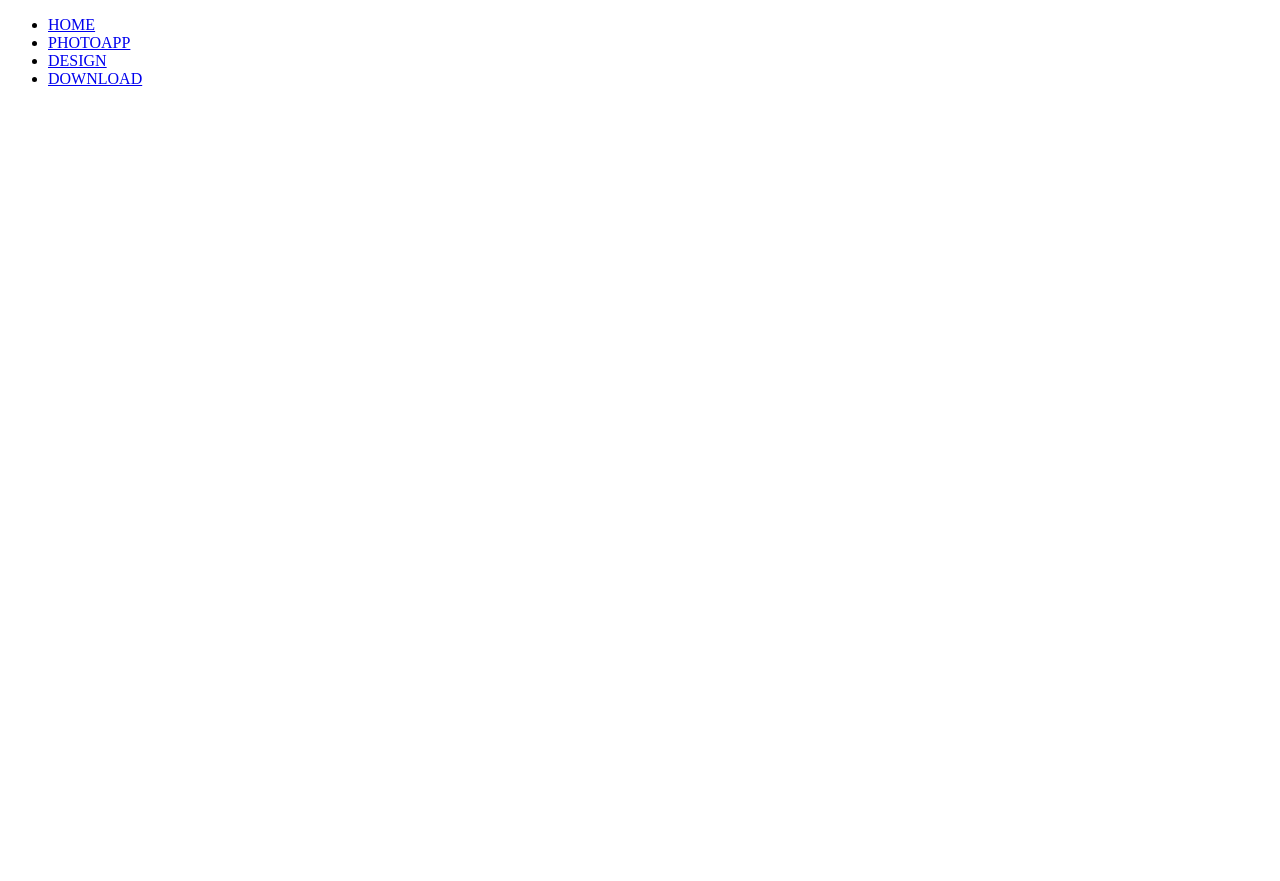
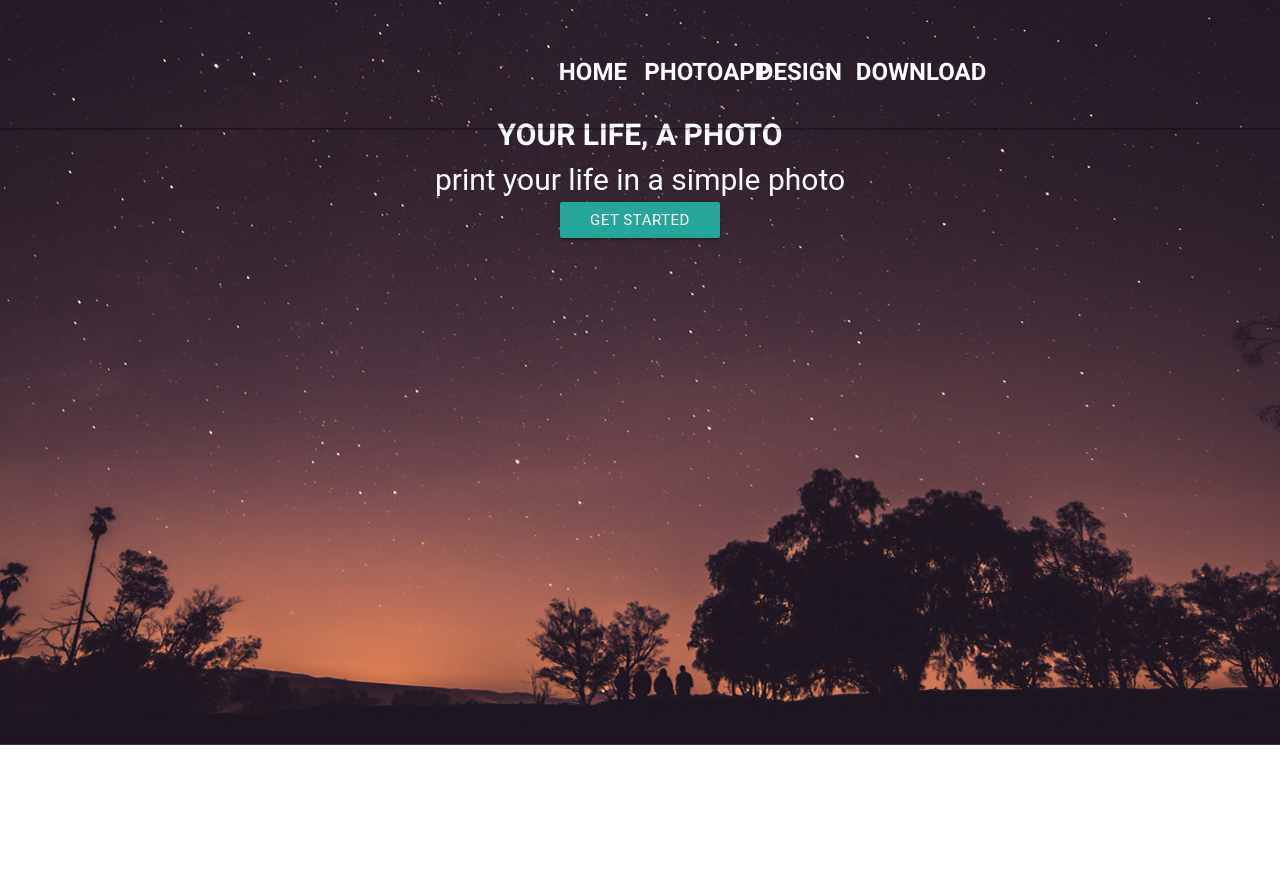
Before and after one commit to mjpozo/photolab, a website: page index.html in a window 1280 px wide. Before the commit the page ends 800 px from the top, so only its background shows below. Drawn offline with Linux system fonts and the light colour scheme; a web font is replaced by a local one.

Commit message:
nav y header avanzados

```diff
--- a/assets/sass/_style.scss
+++ b/assets/sass/_style.scss
@@ -0,0 +1,47 @@
+
+* {
+	padding: 0;
+	margin: 0;
+}
+
+body {
+	padding: 0;
+	margin: 0;
+}
+
+.title {
+	font-size: 400%;
+	font-weight: bold;
+}
+
+nav {
+	background: transparent;
+	border: transparent !important;
+	height: 16vh;
+	padding: 5vh 0;
+	font-weight: 800;
+	ul {
+		padding: 0 26%;
+		li a {
+			font-size: 160%;
+			padding: 0 30% !important;
+		}
+	}
+}
+
+header {
+	position: relative;
+	top: -16vh;
+	img {
+		width: 100%;
+	}
+	z-index: -1;
+	.life {
+		position: relative;
+		top: -80vh;
+		p {
+			color: white;
+			font-size: 200%;
+		}
+	}
+}
--- a/index.html
+++ b/index.html
@@ -4,6 +4,7 @@
 	<meta charset="UTF-8"><meta name="viewport" content="width=device-width, user-scalable=no, initial-scale=1.0, maximum-scale=1.0, minimum-scale=1.0">
 	<title>PhotoLab</title>
 	<link href="https://fonts.googleapis.com/icon?family=Material+Icons" rel="stylesheet">
+	<link rel="stylesheet" href="dist/css/style.min.css">
 </head>
 <body>
 
@@ -18,5 +19,19 @@
 			</ul>
 		</div>
 	</nav>
+
+	<header>
+		<img src="dist/img/bg1.jpg" alt="atardecer estrellado">
+		<div class="container">
+			<div class="col offset-l4 l4 text-header center life">
+				<p class="title">YOUR LIFE, A PHOTO</p>
+				<p>print your life in a simple photo</p>
+				<a class="waves-effect waves-light btn">get started</a>
+			</div>
+		</div>
+
+	</header>
+
+	<script src="dist/js/script.js"></script>
 </body>
 </html>
```
Also changed, not shown: dist/css/style.min.css, dist/img/bg1.jpg (added), dist/img/bg2.jpg (added), dist/img/car.jpg (added), dist/img/hand.png (added), dist/img/leaf.jpg (added), dist/img/phone.png (added).
